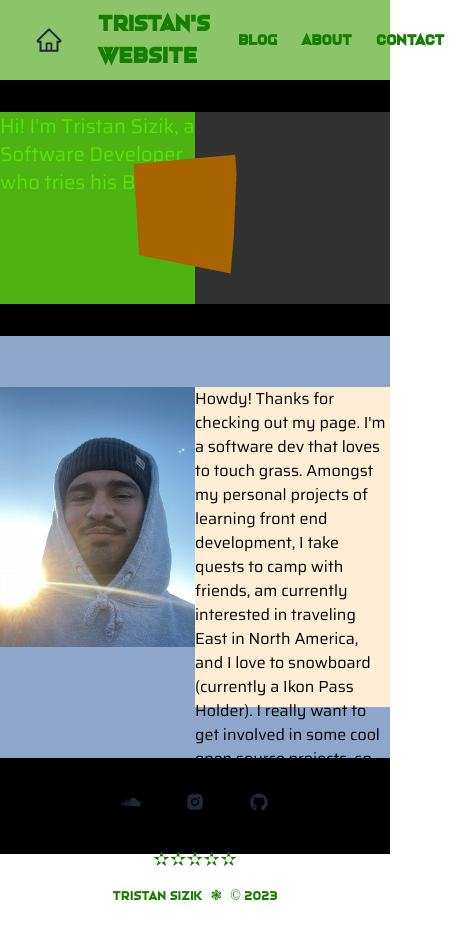
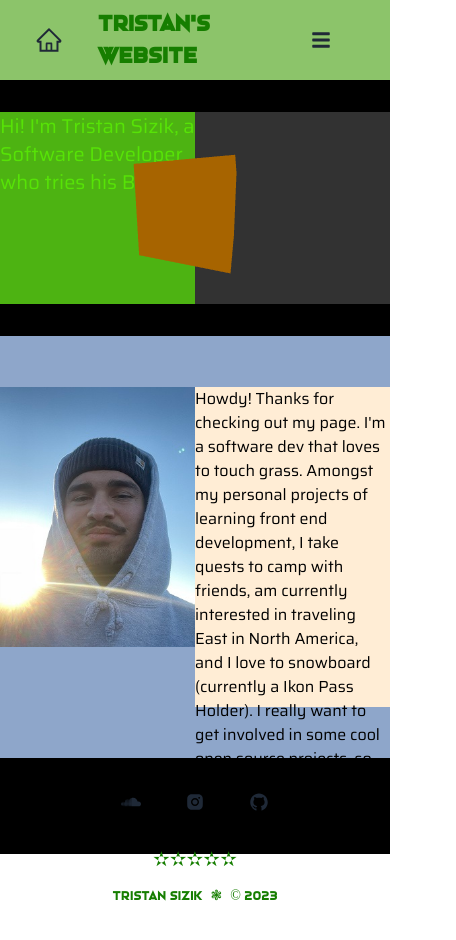
Before and after one commit to tristansizik/ForfunsiesWebDev, a Next.js app: page / in a window 390 px wide. Shown: the top 940 px of the page, 456 px wide, since content can reach past the window. Built offline with nearby package versions, Linux system fonts and the light colour scheme.

Commit message:
adjusting navbar to have responsive design

```diff
--- a/src/components/NavBar.js
+++ b/src/components/NavBar.js
@@ -8,19 +8,18 @@ const NavBar = (bgColor) => {
       <>
       <div className="justify-center items-center sticky top-0 h-20 w-full bg-faint-grey ">
         <div className="flex h-full">
-          <Link href="/" className="flex w-25% h-full px-0 items-center justify-items-start ">
+          <Link href="/" className="flex w-25% h-full items-center justify-items-start ">
             <NavBarIcon icon={<AiOutlineHome size="28" />} text={"Home!"} />
           </Link>
             <div className="flex w-50% h-full text-green-blueish-dark font-Hardigan text-2xl font-extrabold items-center justify-center">Tristan&apos;s Website</div>
-          <div className="flex relative w-25% h-full justify-center items-center">
-            {/* <Link href="/creativecode" className="flex relative text-right right-10%"> */}
-            {/* <Link href="/threejspage" className="flex relative text-right right-10%">
+          <div className="flex relative h-full justify-center items-center">
+            <Link href="/threejspage" className="flex px-0 items-center w-25% md:hidden">
               <NavBarIcon icon={<FaBars size="20" />} text={''} />
-            </Link> */}
-            <div className="flex items-center text-base leading-5">
-              <Link className="px-3 font-Hardigan font-bold text-green-blueish-dark  hover:text-green-dark" href="/threejspage">Blog</Link>
-              <Link className="px-3 font-Hardigan font-bold text-green-blueish-dark hover:text-green-dark" href="/about">About</Link>
-              <Link className="px-3 font-Hardigan font-bold text-green-blueish-dark hover:text-green-dark" href="/contact">Contact</Link>
+            </Link>
+            <div className=" items-center text-base leading-5 hidden md:flex">
+              <Link className="px-2 font-Hardigan font-bold text-green-blueish-dark  hover:text-green-dark" href="/threejspage">Blog</Link>
+              <Link className="px-2 font-Hardigan font-bold text-green-blueish-dark hover:text-green-dark" href="/about">About</Link>
+              <Link className="px-2 font-Hardigan font-bold text-green-blueish-dark hover:text-green-dark" href="/contact">Contact</Link>
             </div>
           </div>
         </div>
```
